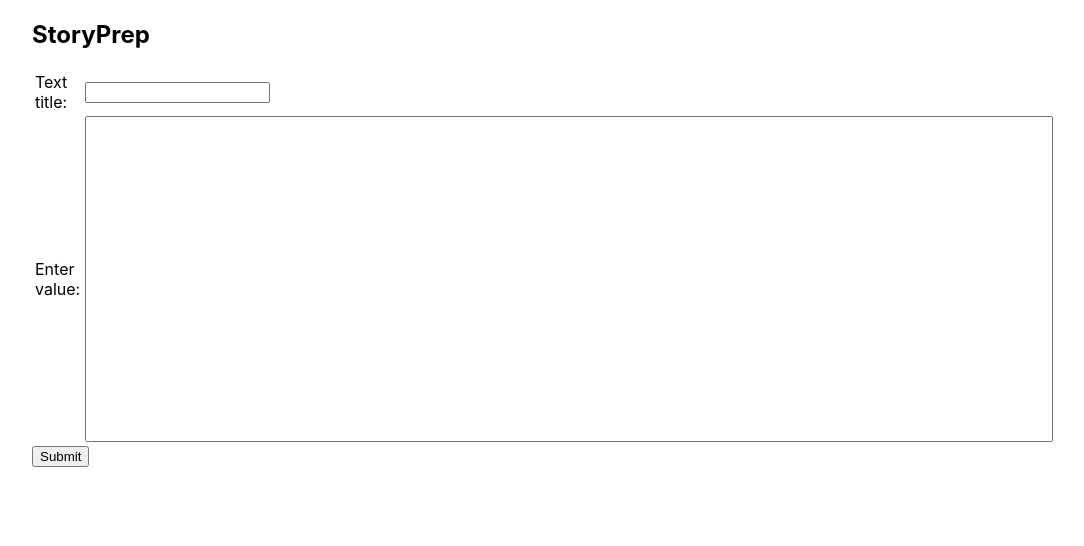
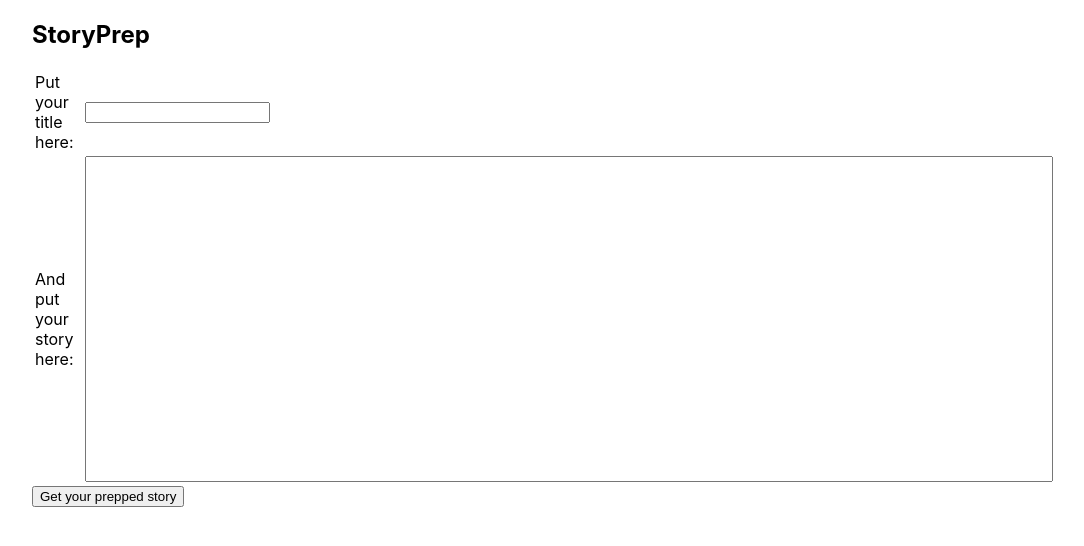
Before and after one commit to dvbeelen/WotW_Story_Prep, a React (Create React App) app: page / in a window 1280 px wide. Shown: the top 546 px of the page, without its empty margins (96-1180 px from the left). Built offline with nearby package versions, Linux system fonts and the light colour scheme.

Commit message:
Worked on sentence cutting

```diff
--- a/src/App.js
+++ b/src/App.js
@@ -27,8 +27,8 @@ class App extends Component {
 
   cutStringsFromInput(text, sentenceCount){
     console.log(text.length)
-    let sentence = text.split(". ")[0] + '.'
-    text.substring(sentence.length + 2)
+    let sentence = text.split(".")[0]
+    text.substring(sentence.length)
     let cutText = text.substring(sentence.length + 2)
     // sentence = sentence + "."
     this.textObject.text[sentenceCount] = sentence
@@ -45,16 +45,16 @@ class App extends Component {
           <table>
             <tbody>
               <tr>
-                <td><label htmlFor="title">Text title: </label></td>
+                <td><label htmlFor="title">Put your title here: </label></td>
                 <td><input type="text" id="title"></input></td>
               </tr>
               <tr>
-                <td><label htmlFor="textInput">Enter value: </label></td>
+                <td><label htmlFor="textInput">And put your story here: </label></td>
                 <td><input id="textInput" type="textarea" name="textValue"/></td>
               </tr>
             </tbody>
           </table>
-          <input type="submit"/>
+          <input type="submit" value="Get your prepped story"></input>
         </form>
       </div>
     );
```
